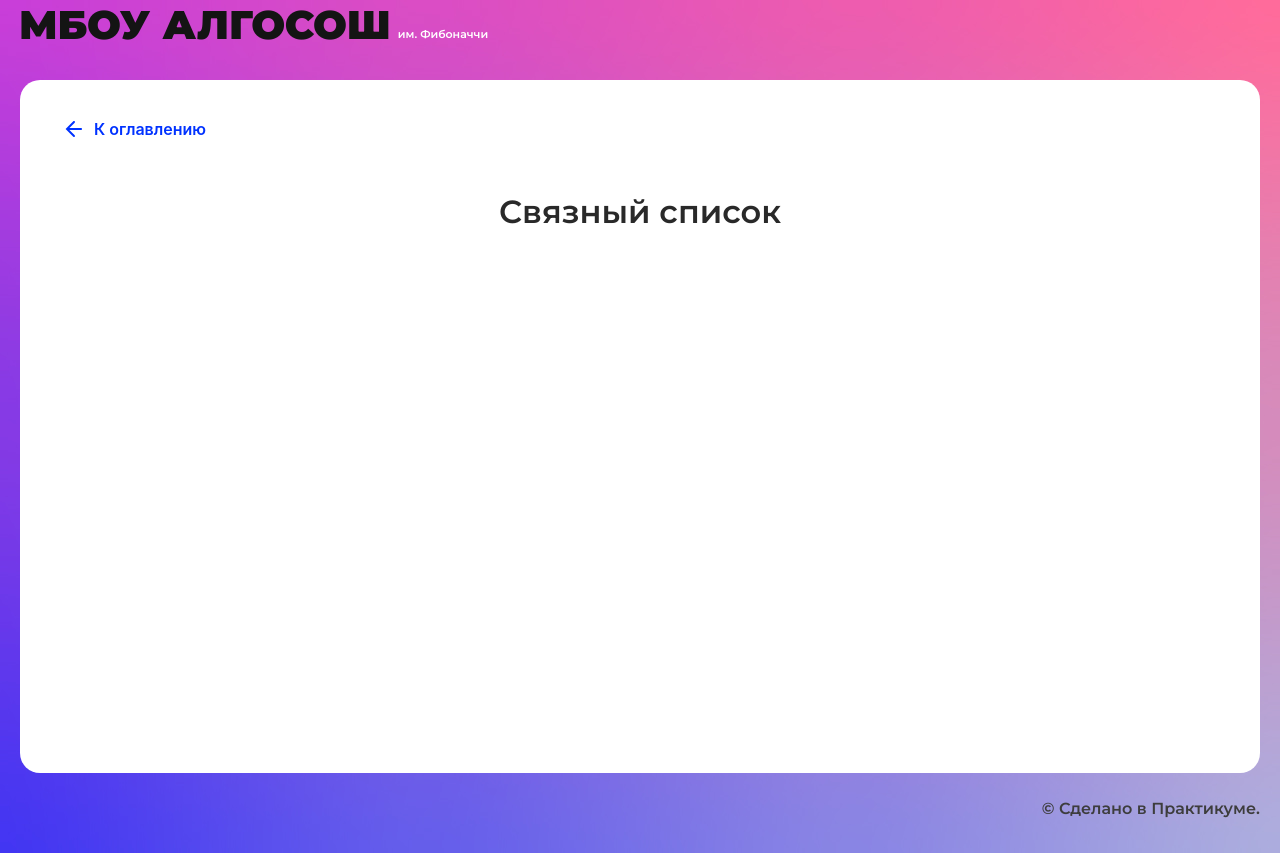
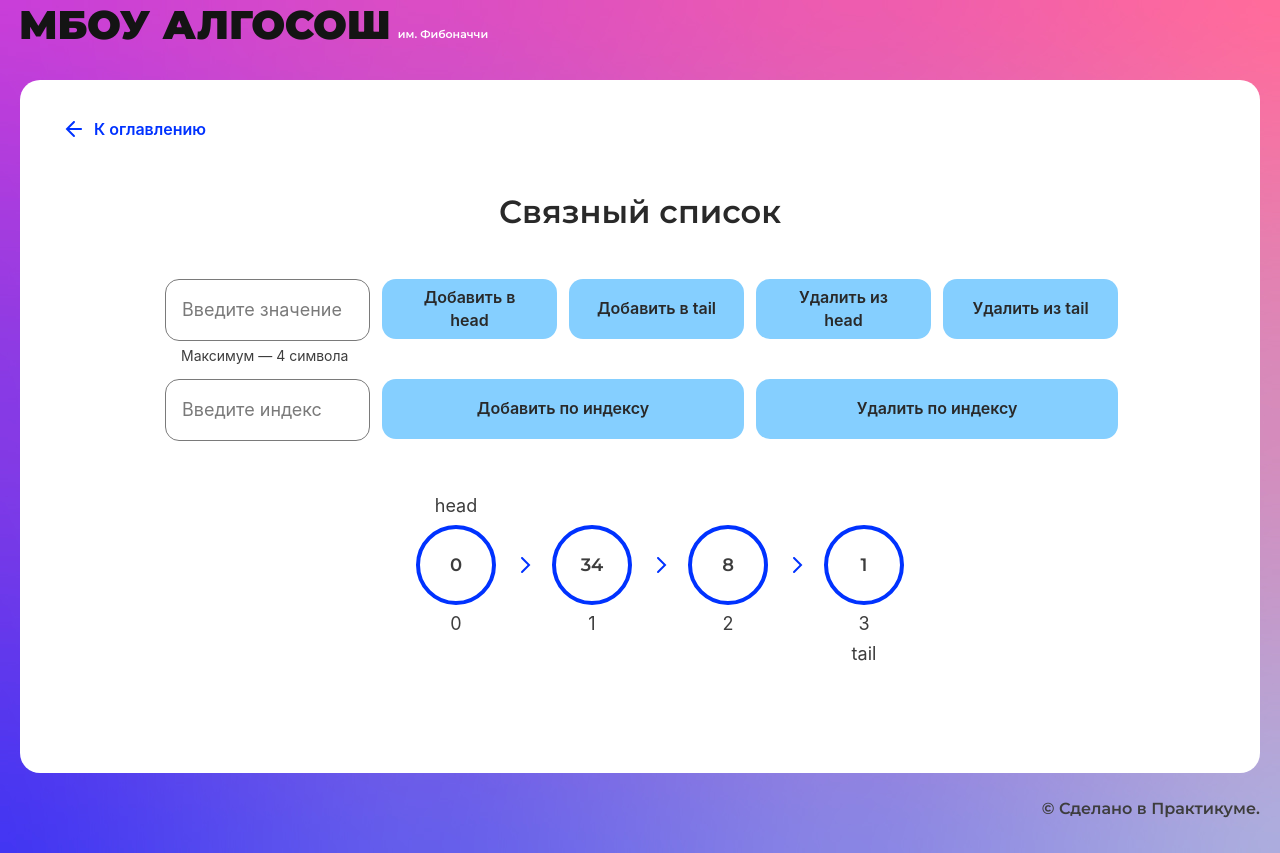
Before and after one commit to Kartinkartin/algososh, a React (Create React App) app: page /list in a window 1280 px wide. Built offline with nearby package versions, Linux system fonts and the light colour scheme.

Commit message:
Start to List

```diff
--- /dev/null
+++ b/src/components/list-page/initList.ts
@@ -0,0 +1,87 @@
+export class Node<T> {
+    value: T
+    next: Node<T> | null
+    constructor(value: T, next?: Node<T> | null) {
+        this.value = value;
+        this.next = (next === undefined ? null : next);
+    }
+}
+
+interface ILinkedList<T> {
+    // добавить в конец
+    append: (element: T) => void;
+    // добавить в начало
+
+    // добавить по индексу
+    insertAt: (element: T, position: number) => void;
+    // удалить с начала
+
+    // удалить с конца
+    getSize: () => number;
+    print: () => void;
+}
+
+export class LinkedList<T> implements ILinkedList<T> {
+    private head: Node<T> | null;
+    private size: number;
+    constructor() {
+        this.head = null;
+        this.size = 0;
+    }
+
+    insertAt(element: T, index: number) {
+        if (index < 0 || index > this.size) {
+            console.log('Enter a valid index');
+            return;
+        } else {
+            const node = new Node(element);
+
+            // добавить элемент в начало списка
+            if (index === 0) {
+                node.next = this.head;
+                this.head = node;
+            } else {
+                let curr = this.head;
+                let currIndex = 0;
+                // перебрать элементы в списке до нужной позиции
+                while (currIndex < index - 1) {
+                    curr = curr!.next;
+                    currIndex++;
+                }
+                // добавить элемент
+                node.next = curr!.next;
+                curr!.next = node;
+            }
+            this.size++;
+        }
+    }
+
+    append(element: T) {
+        const node = new Node(element);
+        let current;
+        if (this.head === null) {
+            this.head = node;
+        } else {
+            current = this.head;
+            while (current.next) {
+                current = current.next;
+            }
+            current.next = node;
+        }
+        this.size++;
+    }
+
+    getSize() {
+        return this.size;
+    }
+
+    print(): Array<T> {
+        let curr = this.head;
+        let res = [];
+        while (curr) {
+            res.push(curr.value);
+            curr = curr.next;
+        }
+        return (res);
+    }
+}
--- /dev/null
+++ b/src/components/list-page/list-page.module.css
@@ -0,0 +1,34 @@
+.form {
+    width: 950px;
+    display: flex;
+    flex-direction: column;
+    margin: 0 auto;
+    padding: 0;
+}
+
+.form_line {
+    display: flex;
+    flex-direction: row;
+    border: none;
+    margin: 0;
+    padding: 0;
+    padding-bottom: 12px;
+}
+
+.input {
+    width: 205px;
+}
+
+.display {
+    display: flex;
+    align-items: center;
+    justify-content: center;
+    padding-top: 56px;
+}
+
+.item {
+    list-style: none;
+    display: flex;
+    flex-direction: row;
+    align-items: center;
+}
--- a/src/components/list-page/list-page.tsx
+++ b/src/components/list-page/list-page.tsx
@@ -1,10 +1,105 @@
-import React from "react";
+import React, { useState } from "react";
+import { HEAD, TAIL } from "../../constants/element-captions";
+import { Button } from "../ui/button/button";
+import { Circle } from "../ui/circle/circle";
+import { ArrowIcon } from "../ui/icons/arrow-icon";
+import { Input } from "../ui/input/input";
 import { SolutionLayout } from "../ui/solution-layout/solution-layout";
+import { Node, LinkedList } from "./initList";
+import styles from './list-page.module.css';
+
+const list = new LinkedList<string>();
+const initItems = ['0', '34', '8', '1'];
+for (let item of initItems) {
+  list.append(item);
+}
 
 export const ListPage: React.FC = () => {
+  const [counter, setCounter] = useState<number | null>(null);
+
+  const addToHead = () => { }
+
+  const addToTail = () => {
+    const input = document.forms.namedItem('listForm')?.elements.namedItem('valueInput');
+    debugger
+  }
+
+  const printHandle = () => {
+    const items: Array<string> = list.print();
+    const size = list.getSize();
+    return items && items.map((item, index) => {
+      return (
+        <li className={styles.item} key={index} >
+          <Circle
+            letter={item}
+            index={index}
+            extraClass="ml-8 mr-8"
+            head={index===0 ? HEAD : null}
+            tail={index===size-1 ? TAIL : null} />
+          {index !== size - 1 && (<ArrowIcon />)}
+        </li>
+      )
+    })
+  }
+
   return (
     <SolutionLayout title="Связный список">
-
+      <form className={styles.form} name='listForm' >
+        <fieldset className={styles.form_line}>
+          <div className={styles.input}>
+            <Input
+              placeholder="Введите значение"
+              maxLength={4}
+              isLimitText={true}
+              extraClass='pr-6'
+              name='valueInput' />
+          </div>
+          <Button
+            text='Добавить в head'
+            type='button'
+            linkedList="small"
+            extraClass='ml-6 mr-6'
+            onClick={addToHead} />
+          <Button
+            text='Добавить в tail'
+            type='button'
+            linkedList="small"
+            extraClass='mr-6'
+            onClick={addToTail} />
+          <Button
+            text='Удалить из head'
+            type='button'
+            linkedList="small"
+            extraClass='mr-6' />
+          <Button
+            text='Удалить из tail'
+            type='button'
+            linkedList="small"
+            extraClass='mr-6' />
+        </fieldset>
+        <fieldset className={styles.form_line}>
+          <div className={styles.input}>
+            <Input
+              placeholder="Введите индекс"
+              extraClass='pr-6'
+              type="number"
+            />
+          </div>
+          <Button
+            text='Добавить по индексу'
+            type='button'
+            linkedList="big"
+            extraClass='ml-6 mr-6' />
+          <Button
+            text='Удалить по индексу'
+            type='button'
+            linkedList="big"
+            extraClass='mr-6' />
+        </fieldset>
+      </form>
+      <ul className={styles.display}>
+        {printHandle()}
+      </ul>
     </SolutionLayout>
   );
 };
```
